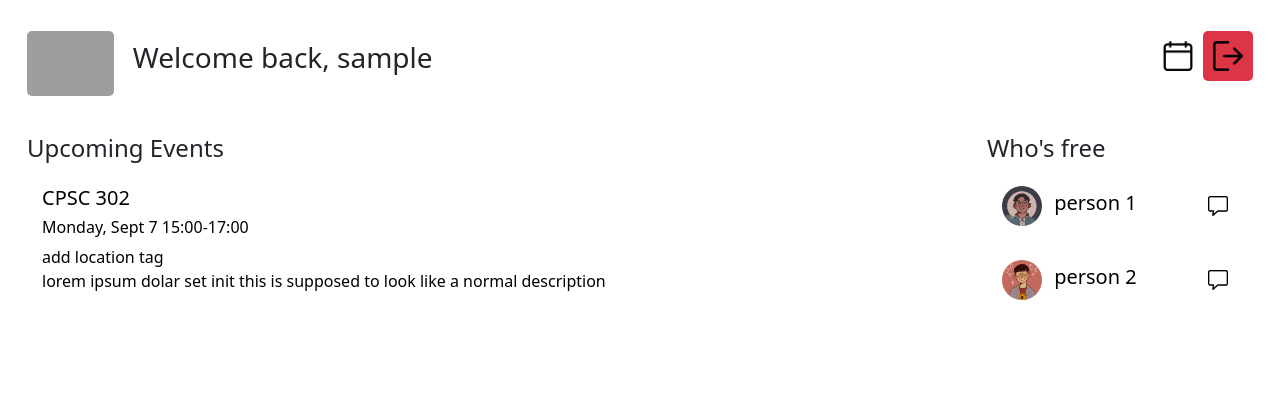
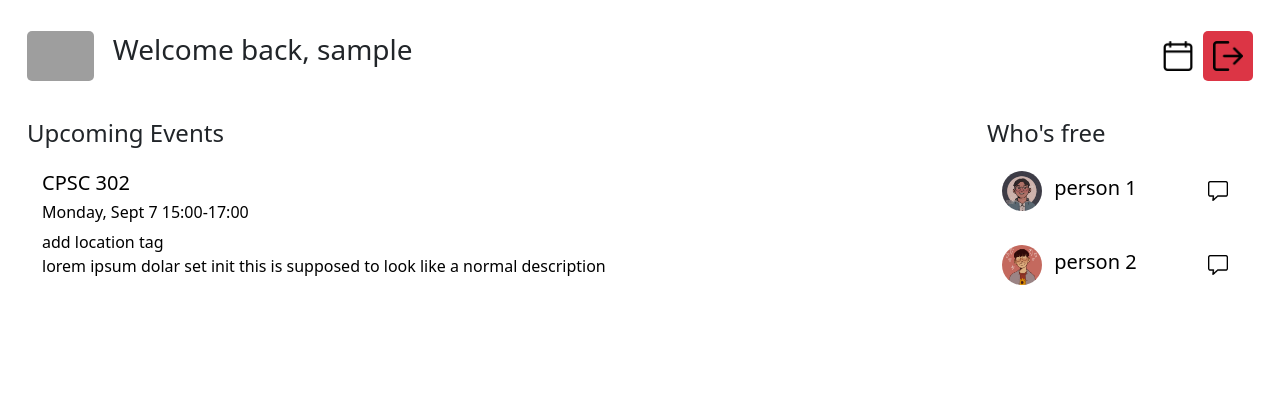
Before and after one commit to InhoStudios/Who-webapp, a Flask app: page /home in a window 1280 px wide. Shown: the top 420 px of the page. Run offline with Flask 2, Linux system fonts and the light colour scheme; a database or web service that is not in the repository returns one stand-in record (values such as "Sample title"); data that the repository does not hold is empty; some libraries are stand-ins or nearby versions; grey boxes are pictures that could not be loaded.

Commit message:
Update home page interface

```diff
--- a/static/css/main.css
+++ b/static/css/main.css
@@ -31,7 +31,7 @@ a {
 }
 
 .pfp-lg {
-    height: 65px;
+    height: 50px;
     object-fit: cover;
 }
 
--- a/templates/index.html
+++ b/templates/index.html
@@ -18,7 +18,7 @@
                                     <img src="{{ avatar }}" class="align-self-start round pfp-lg">
                                 </div>
                             </div>
-                            <div class="d-inline-block header full-height">
+                            <div class="d-inline-block header">
                                 <h3>Welcome back, {{ username }}</h3>
                             </div>
                         </div>
```
